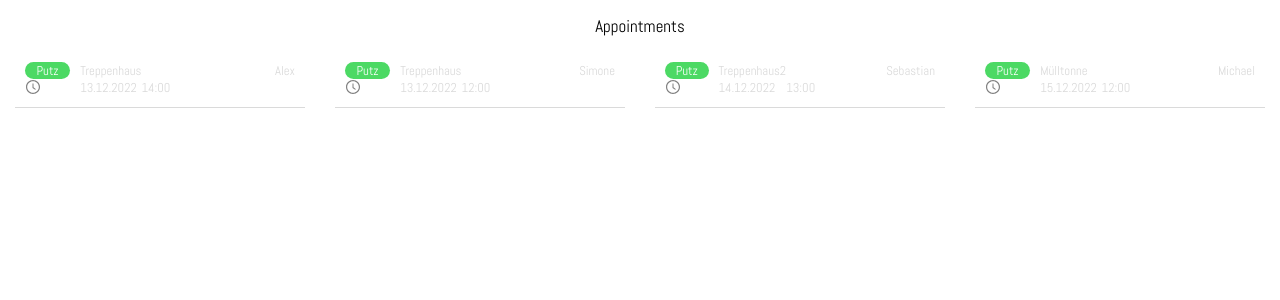
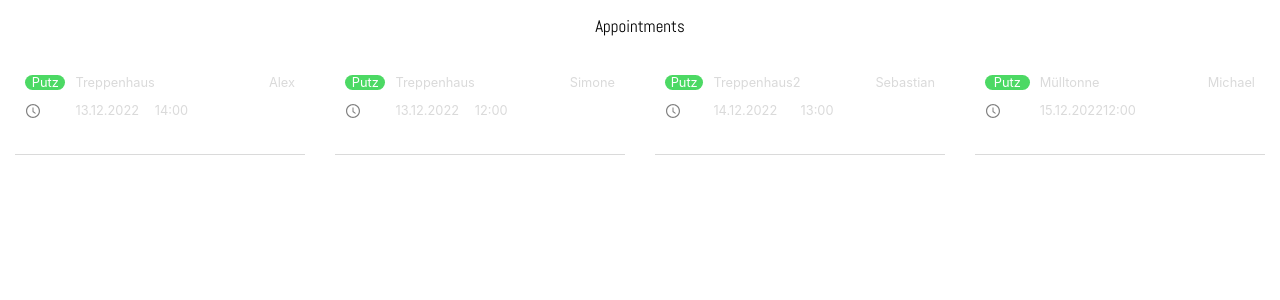
Before and after one commit to BrainCodeJockey/haushalts-app, a Next.js app: page /Appointments in a window 1280 px wide. Shown: the top 300 px of the page. Built offline with nearby package versions, Linux system fonts and the light colour scheme.

Commit message:
built_in_changes

```diff
--- a/components/AppointmentCard.js
+++ b/components/AppointmentCard.js
@@ -1,34 +1,31 @@
 import styled from "styled-components";
 import { AiOutlineClockCircle } from "react-icons/ai";
 
-export default function Card({ date, name, text, clock, green }) {
+export default function AppointmentCard({ date, name, text, clock, green }) {
   return (
-    <CardWrapper>
+    <StyledAppointmentCard>
       <Green>{green}</Green>
       <Text>{text}</Text>
       <Name>{name}</Name>
       <AiOutlineClockCircle size="1rem" color="grey" />
       <Date>{date}</Date>
       <Clock>{clock}</Clock>
-    </CardWrapper>
+    </StyledAppointmentCard>
   );
 }
 
-const CardWrapper = styled.li`
+const StyledAppointmentCard = styled.li`
   display: grid;
   margin: 2px 5px 2px 5px;
+  padding: 10px;
   grid-template-columns: 1.8fr 2fr 5fr;
   grid-template-rows: 1fr 1fr;
-  /* grid-template-areas:
-    "a b c"
-    "d e f"; */
   align-content: space-between;
-  padding: 10px;
   background-color: white;
   border-bottom: 1.6px solid #dadada;
 `;
 
-const Name = styled.div`
+const Name = styled.p`
   font-size: 0.8em;
   float: right;
   margin-right: 0px;
@@ -36,7 +33,7 @@ const Name = styled.div`
   text-align: right;
 `;
 
-const Green = styled.div`
+const Green = styled.p`
   font-size: 0.8em;
   float: left;
   color: darkslategray;
@@ -49,7 +46,7 @@ const Green = styled.div`
   color: white;
 `;
 
-const Text = styled.div`
+const Text = styled.p`
   font-size: 0.8em;
   float: left;
   color: #dadada;
--- a/components/GlobalStyles.js
+++ b/components/GlobalStyles.js
@@ -12,6 +12,12 @@ const GlobalStyles = createGlobalStyle`
         font-family: -apple-system, BlinkMacSystemFont, "Segoe UI", Roboto, Helvetica, Arial, sans-serif, "Apple Color Emoji", "Segoe UI Emoji", "Segoe UI Symbol";
     }
 
+    @font-face {
+        font-family: Abel;
+        src: url(/fonts/Abel-Regular.ttf) format("truetype");
+    }
+
+
 `;
 
 export default GlobalStyles;
--- /dev/null
+++ b/lib/appointmentData.js
@@ -0,0 +1,36 @@
+import { nanoid } from "nanoid";
+
+export const appointmentData = [
+  {
+    id: nanoid(),
+    name: "Alex",
+    green: "Putz",
+    text: "Treppenhaus",
+    date: "13.12.2022",
+    clock: "14:00",
+  },
+  {
+    id: nanoid(),
+    name: "Simone",
+    green: "Putz",
+    text: "Treppenhaus",
+    date: "13.12.2022",
+    clock: "12:00",
+  },
+  {
+    id: nanoid(),
+    name: "Sebastian",
+    green: "Putz",
+    text: "Treppenhaus2",
+    date: "14.12.2022",
+    clock: "13:00",
+  },
+  {
+    id: nanoid(),
+    name: "Michael",
+    green: "Putz",
+    text: "Mülltonne",
+    date: "15.12.2022",
+    clock: "12:00",
+  },
+];
--- a/package.json
+++ b/package.json
@@ -15,6 +15,7 @@
   },
   "dependencies": {
     "@next/font": "^13.0.6",
+    "nanoid": "^4.0.0",
     "next": "13.0.3",
     "react": "18.2.0",
     "react-dom": "18.2.0",
--- a/pages/Appointments.js
+++ b/pages/Appointments.js
@@ -1,75 +1,50 @@
-import { useState } from "react";
+import styled from "styled-components";
+// import { AppointmentCard } from "../components/AppointmentCard.js";
+import AppointmentCard from "../components/AppointmentCard.js";
+import { appointmentData } from "../lib/appointmentData.js";
 
-import styled from "styled-components";
-import AppointmentCard from "../components/AppointmentCard";
-
-import { Abel } from "@next/font/google";
-
-const abel = Abel({
-  weight: "400",
-  subsets: ["latin"],
-});
-
-export default function Home() {
-  const [cardList, setCardList] = useState([]);
-
+export default function Homepage() {
   return (
     <>
-      <Headline className={abel.className}>Appointments</Headline>
+      <Headline>Appointments</Headline>
 
-      <Wrapper>
-        <AppointmentGrid className={abel.className}>
-          <AppointmentCard
-            name="Alex"
-            green="Putz"
-            text="Treppenhaus"
-            date="13.12.2022"
-            clock="14:00"
-          />
-          <AppointmentCard
-            name="Simone"
-            green="Putz"
-            text="Treppenhaus"
-            date="13.12.2022"
-            clock="12:00"
-          />
-          <AppointmentCard
-            name="Sebastian"
-            green="Putz"
-            text="Treppenhaus2"
-            date="14.12.2022"
-            clock="13:00"
-          />
-          <AppointmentCard
-            name="Michael"
-            green="Putz"
-            text="Mülltonne"
-            date="15.12.2022"
-            clock="12:00"
-          />
-          {cardList.map((card) => {
-            return (
-              <Card
-                key={card.id}
-                name={card.name}
-                green={card.green}
-                text={card.text}
-                date={card.date}
-                clock={card.clock}
-                id={card.id}
-              />
-            );
-          })}
+      <BodyWrapper>
+        <AppointmentGrid>
+          {appointmentData.map((appointment) => (
+            <AppointmentCard
+              key={appointment.id}
+              name={appointment.name}
+              green={appointment.green}
+              text={appointment.text}
+              date={appointment.date}
+              clock={appointment.clock}
+            />
+          ))}
         </AppointmentGrid>
-      </Wrapper>
+      </BodyWrapper>
     </>
   );
 }
 
-const Wrapper = styled.section`
+const Headline = styled.h1`
+  top: 15px;
+  margin: 0;
+  height: 40px;
+  width: 100vw;
+  font-style: normal;
+  font-weight: 400;
+  font-size: 17px;
+  justify-content: center;
+  display: flex;
+  position: fixed;
+  color: #030303;
+  font-family: Abel;
+`;
+
+const BodyWrapper = styled.section`
   display: grid;
   grid-template-rows: min-content auto 50px;
-  height: 100vh;
+  height: inherit;
 `;
 
 const AppointmentGrid = styled.ul`
@@ -84,17 +59,3 @@ const AppointmentGrid = styled.ul`
 
   margin-top: 40px;
 `;
-
-const Headline = styled.h1`
-  top: 15px;
-  margin: 0;
-  height: 40px;
-  width: 100vw;
-  font-style: normal;
-  font-weight: 400;
-  font-size: 17px;
-  justify-content: center;
-  display: flex;
-  position: fixed;
-  color: #030303;
-`;
--- a/pages/_app.js
+++ b/pages/_app.js
@@ -1,16 +1,9 @@
 import GlobalStyles from "../components/GlobalStyles";
-
-import { Abel } from "@next/font/google";
-
-const abel = Abel({
-  weight: "400",
-  subsets: ["latin"],
-});
 
 function MyApp({ Component, pageProps }) {
   return (
     <>
-      <main className={abel.className}>
+      <main>
         <GlobalStyles />
         <Component {...pageProps} />
       </main>
--- a/pages/index.js
+++ b/pages/index.js
@@ -1,3 +1,5 @@
+import Homepage from "./Appointments";
+
 export default function Home() {
-  return <h1>Hello Beavers 🦫</h1>;
+  return <Homepage />;
 }
```
Also changed, not shown: public/fonts/Abel-Regular.ttf (added), 1 other file (tests, documents, lock files or other folders).
